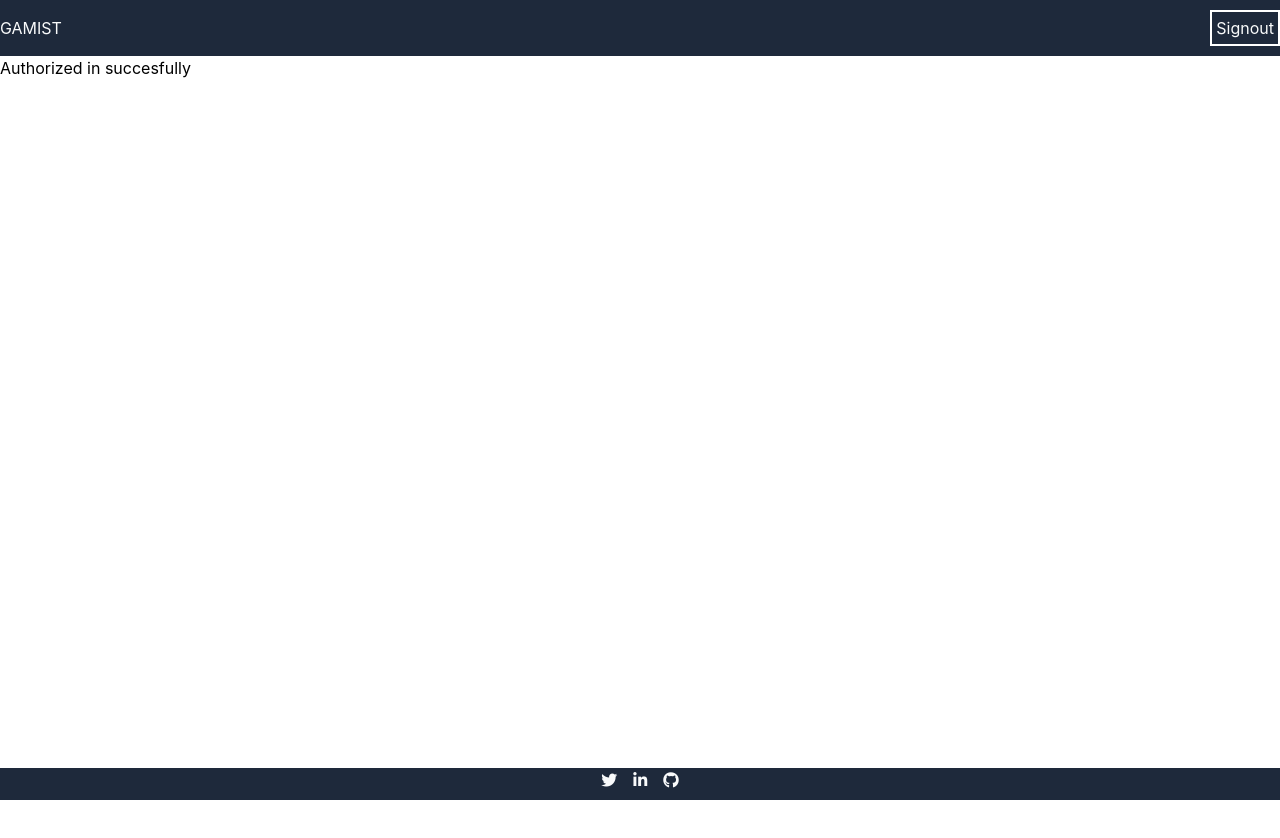
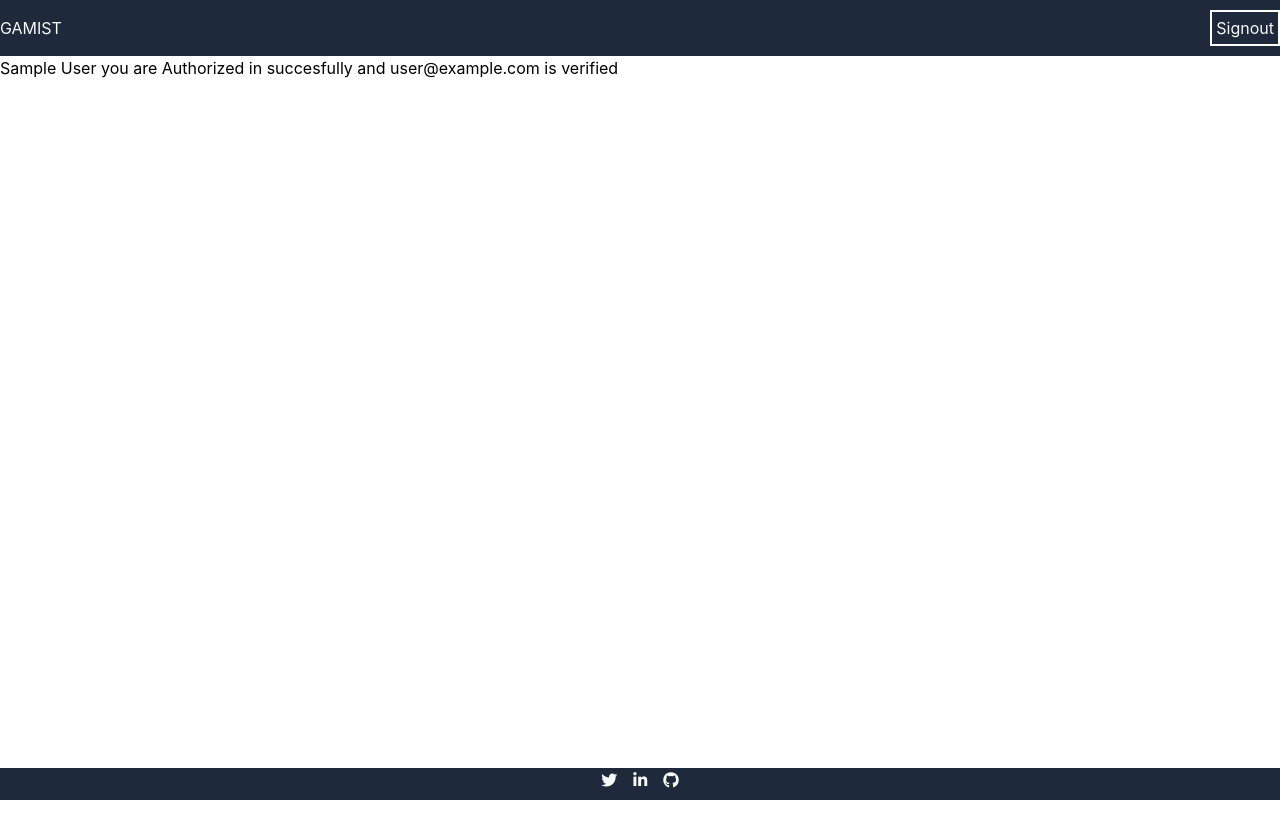
Before and after one commit to t007rushi/Gamist, a React (Create React App) app: page /home in a window 1280 px wide. Shown: the top 838 px of the page. Built offline with nearby package versions, Linux system fonts and the light colour scheme; no server answers; sample sign-in values are in the browser's storage.

Commit message:
Home page authorized with user data

```diff
--- a/src/pages/Home/Home.jsx
+++ b/src/pages/Home/Home.jsx
@@ -1,7 +1,14 @@
-import React from 'react'
+import React from "react";
+import { useAuth } from "../../context/auth-context";
 
 export const Home = () => {
+
+  const {userData} = useAuth();
+
   return (
-    <div>Authorized in succesfully</div>
-  )
-}
+    <div>
+      {userData.displayName} you are
+      Authorized in succesfully and {userData.email} is verified
+    </div>
+  );
+};
```
